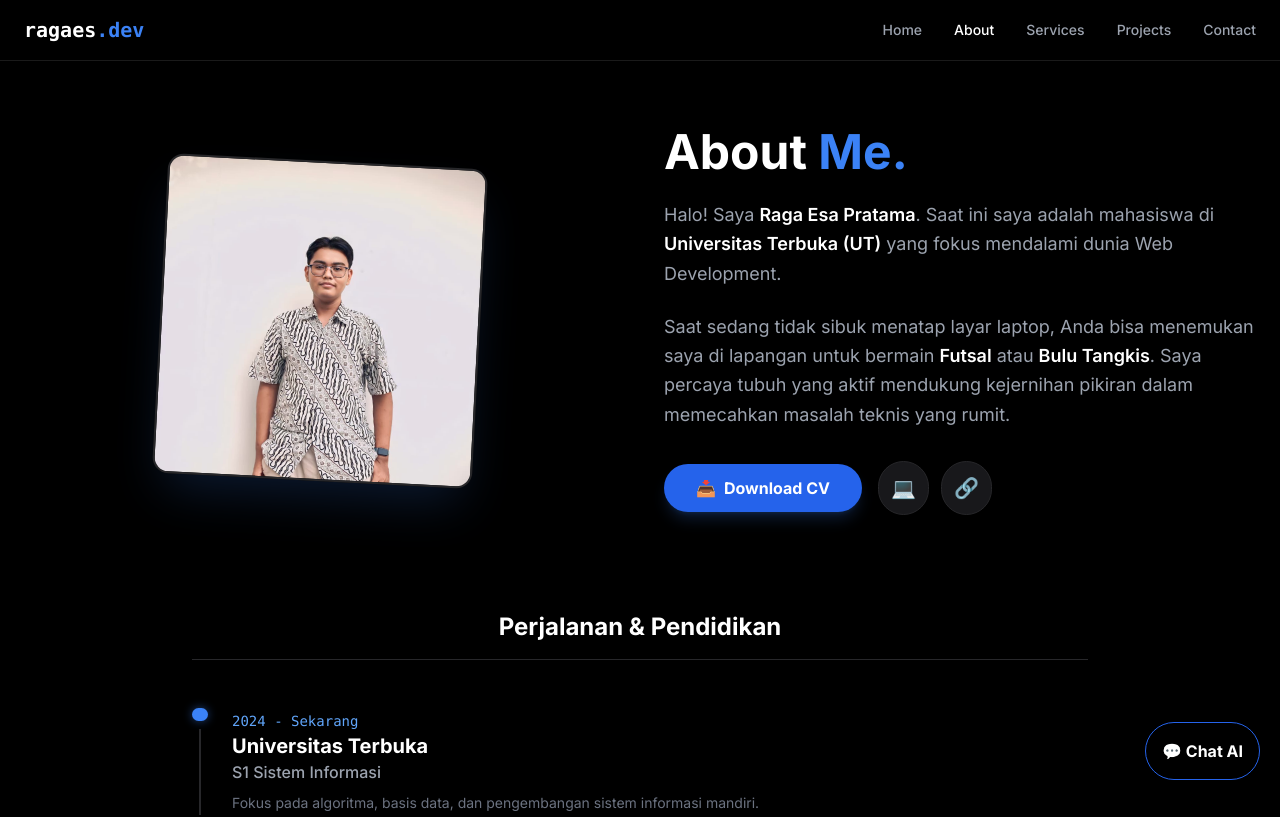
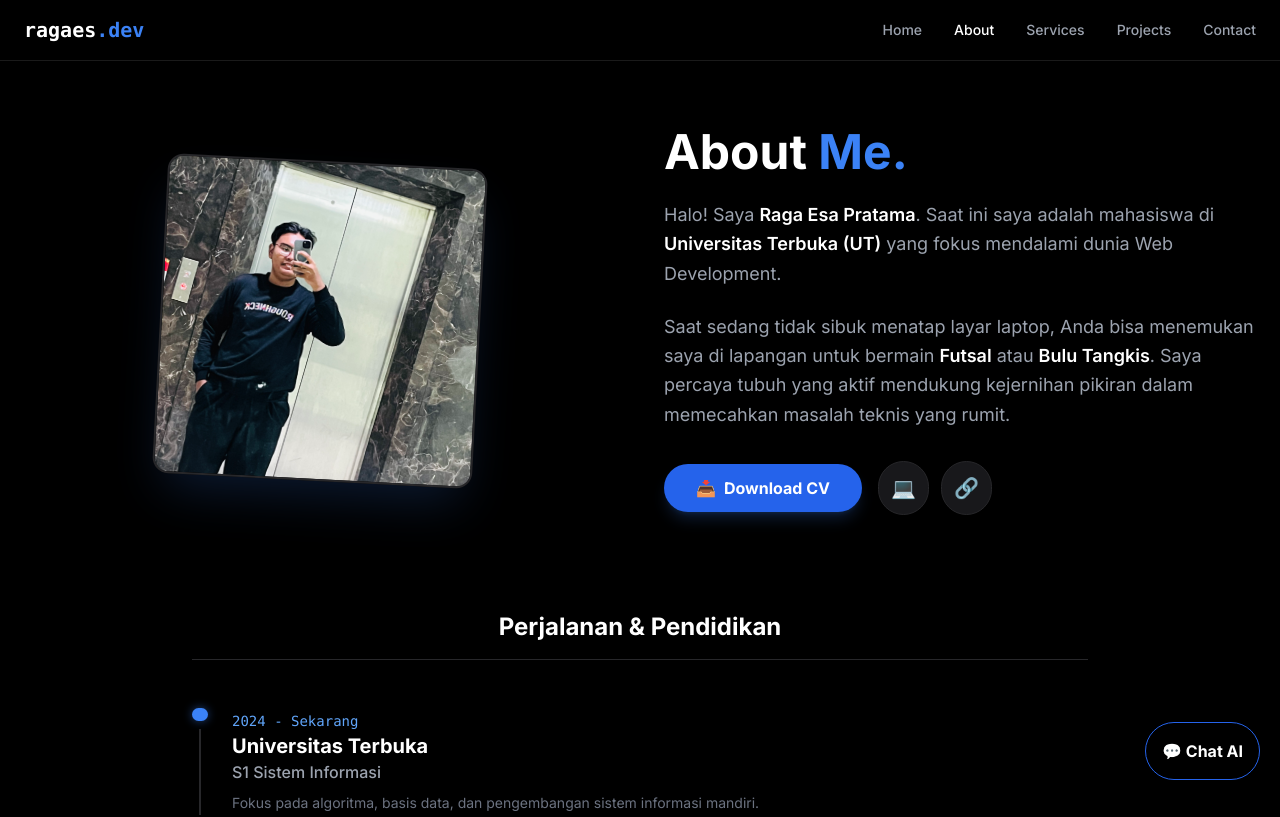
Before and after one commit to ragaes-ui/my-portofolio-raga, a Next.js app: page /about in a window 1280 px wide. Shown: the top 817 px of the page. Built offline with nearby package versions, Linux system fonts and the light colour scheme.

Commit message:
Update image source in about page

```diff
--- a/src/app/about/page.tsx
+++ b/src/app/about/page.tsx
@@ -16,7 +16,7 @@ export default function AboutPage() {
           <FadeIn className="w-full md:w-1/2 flex justify-center">
             <div className="relative w-64 h-64 md:w-80 md:h-80 rounded-2xl overflow-hidden border-2 border-zinc-800 rotate-3 hover:rotate-0 transition duration-500 shadow-2xl shadow-blue-500/20">
                <Image
-                  src="/raga.foto.jpeg"
+                  src="/IMG_0253.jpeg"
                   alt="Raga Esa Pratama"
                   fill
                   className="object-cover"
```
